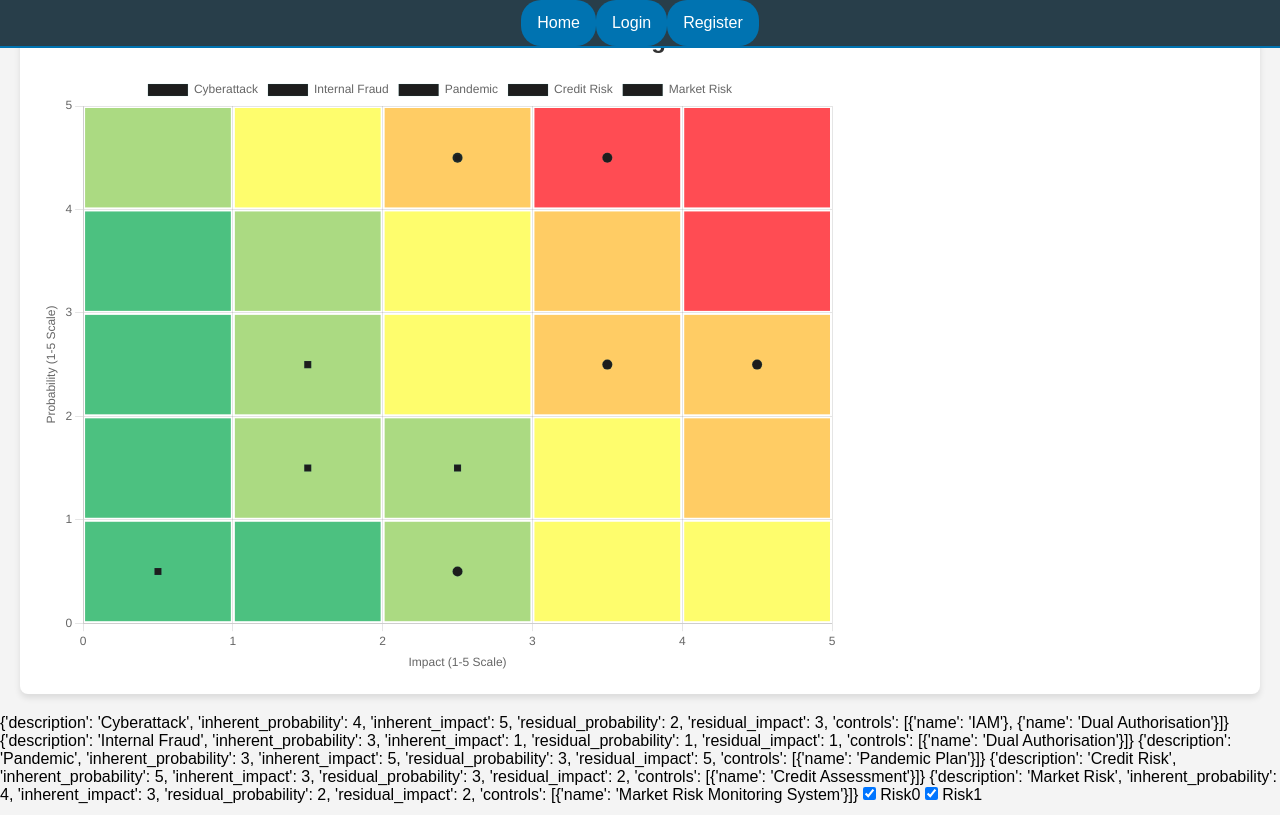
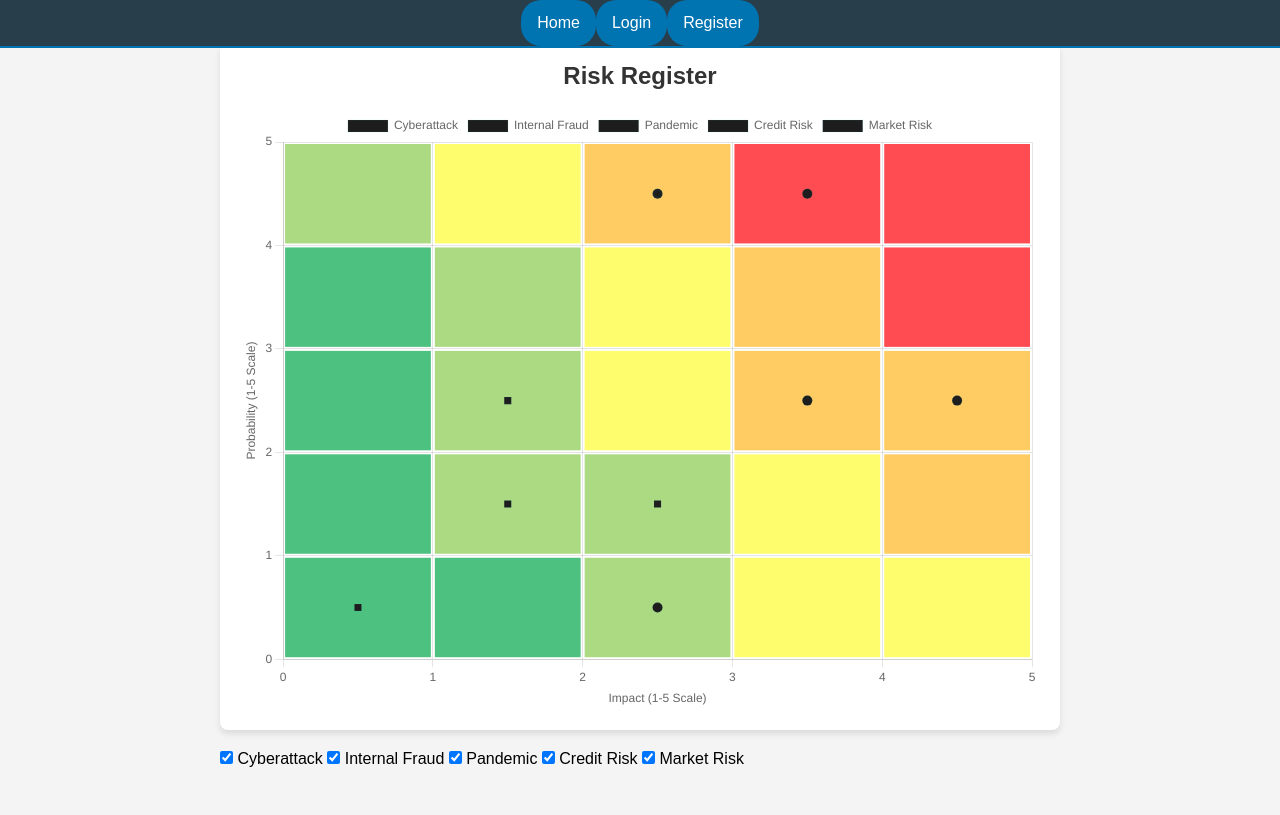
Before and after one commit to zhangwenxuan322/prudence, a Django app: page /risk-register/ in a window 1280 px wide. After the commit the page ends 767 px from the top, so only its background shows below. Run offline with Django 4.2, Linux system fonts and the light colour scheme; data comes from the database, SQL or seed files in the repository; both versions use the stored data as it was after the commit.

Commit message:
Add risks checklist in the heatmap to control the show and hide in the chart

```diff
--- a/project5/prudence/views.py
+++ b/project5/prudence/views.py
@@ -150,6 +150,7 @@
     risks = Risk.objects.prefetch_related('controls').all()
     risks_data = [
         {
+            'id': risk.id,
             'description': risk.description,
             'inherent_probability': risk.inherent_probability,
             'inherent_impact': risk.inherent_impact,
--- a/project5/templates/risk_register.html
+++ b/project5/templates/risk_register.html
@@ -172,23 +172,29 @@
         }
       }
 
-      new Chart(ctx, {
+      const riskChart = new Chart(ctx, {
         type: 'scatter',
         data: chartData,
         options: chartOptions,
         plugins: [backgroundChartArea]
       })
+
+      function updateChart(element) {
+        const isRiskShown = riskChart.isDatasetVisible(element.value)
+        if (isRiskShown === false) {
+          riskChart.show(element.value)
+        } else {
+          riskChart.hide(element.value)
+        }
+      }
     </script>
   </div>
 
   <div class="riskCheckBoxes">
     {% for risk in risks %}
-      {{ risk }}
+      <input type="checkbox" onclick="updateChart(this)" value="{{ forloop.counter0 }}" name="risk{{ risk.id }}" id="risk{{ risk.id }}" checked />
+      <label for="risk{{ risk.id }}">{{ risk.description }}</label>
     {% endfor %}
-    <input type="checkbox" value="0" name="risk0" id="risk0" checked />
-    <label for="risk0">Risk0</label>
-    <input type="checkbox" value="1" name="risk1" id="risk1" checked />
-    <label for="risk1">Risk1</label>
   </div>
 
   <!-- Risk Scale Table with Color Coding -->
```
Also changed, not shown: project5/db.sqlite3.
